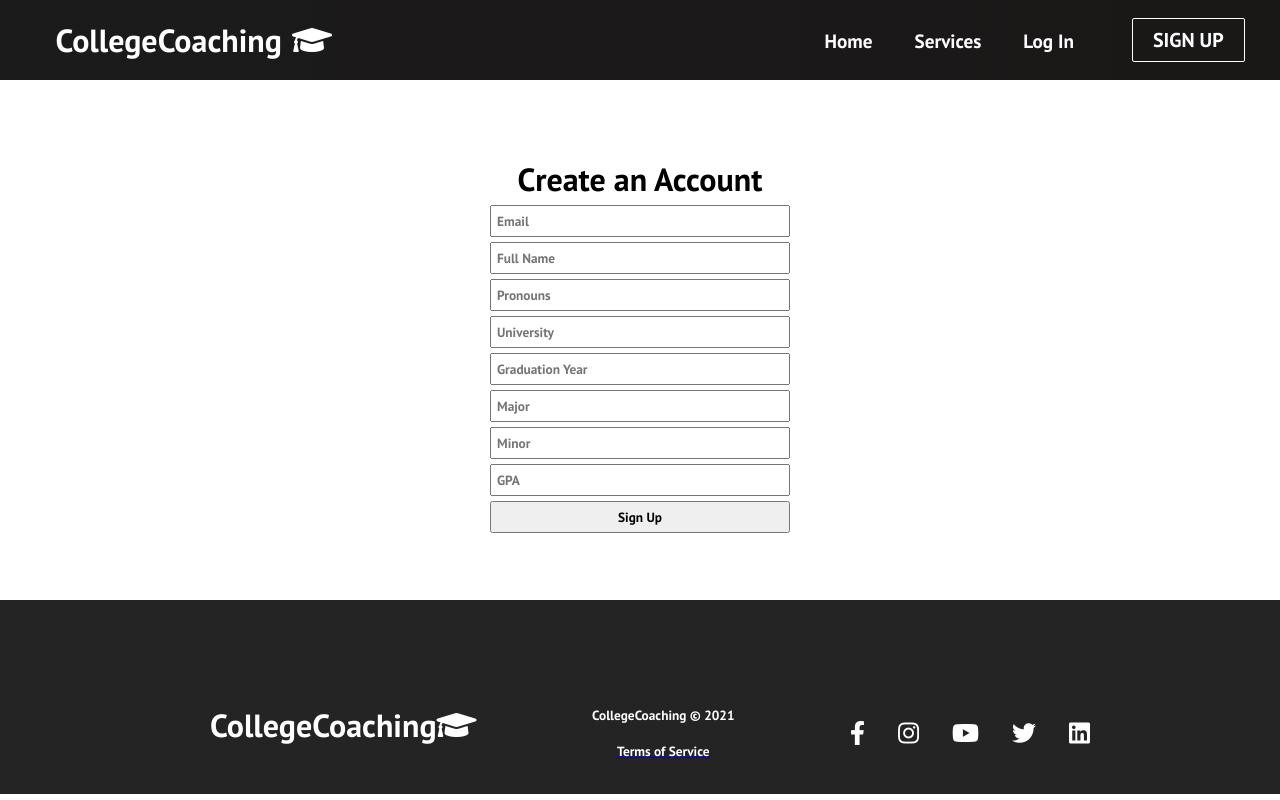
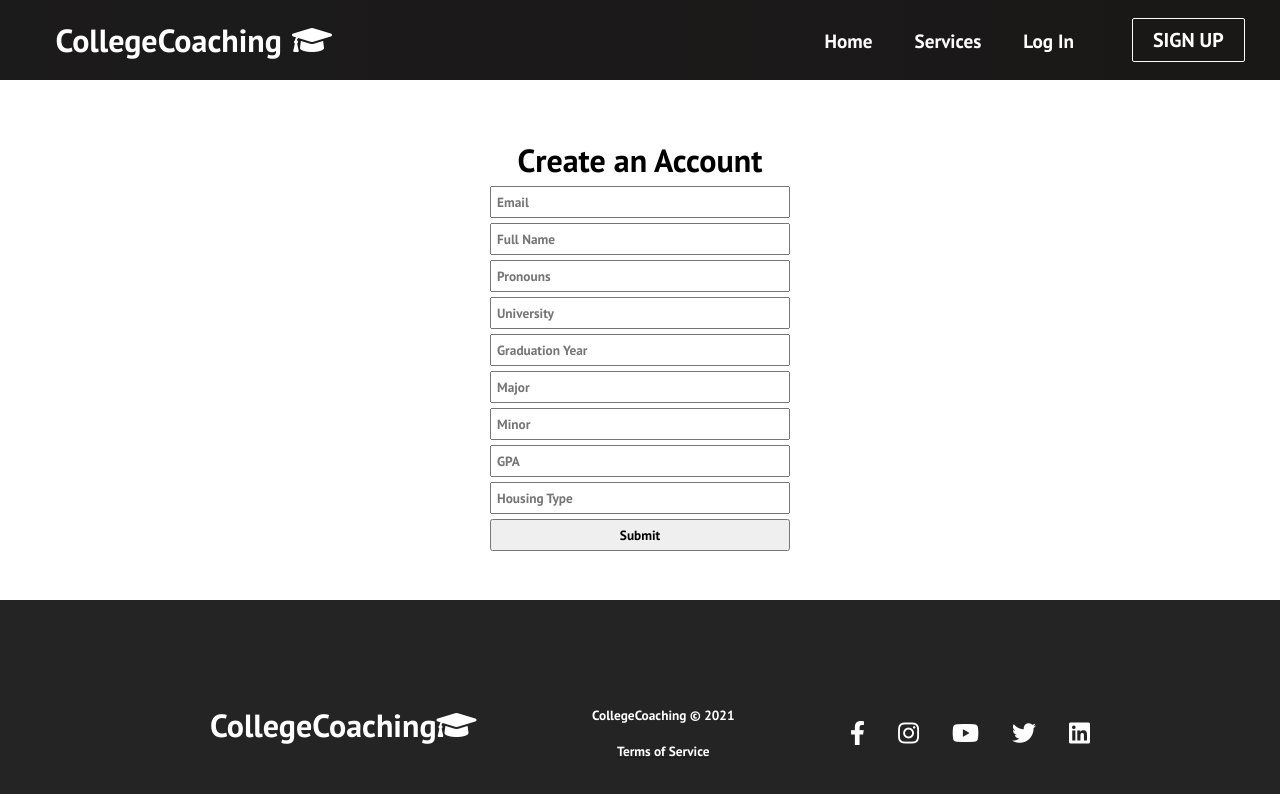
Before and after one commit to JaredMiller2022/497_frontend, a React (Create React App) app: page /sign-up in a window 1280 px wide. Built offline with nearby package versions, Linux system fonts and the light colour scheme.

Commit message:
Try to start backend integration

```diff
--- a/src/components/pages/Login.js
+++ b/src/components/pages/Login.js
@@ -16,7 +16,7 @@ function Login() {
           justifyContent: 'center',
         }}>
           <h1>Log In</h1>
-          <form action="/" method="POST" style={{flex: 1}}>
+          <form action="/" method="GET" style={{flex: 1}}>
             <input
               value={email}
               onChange={i => setEmail(i.target.value)}
--- a/src/components/pages/SignUp.js
+++ b/src/components/pages/SignUp.js
@@ -14,6 +14,28 @@ export default function SignUp() {
   const [ minor, setMinor ] = useState('')
   const [ housingType, setHousingType ] = useState('')
 
+  const submitSignUp = () => {
+    fetch("https://eecs497-backend-api.herokuapp.com/coaches/create", {
+      method: "post",
+      headers: {
+        'Accept': 'application/json',
+        'ContentType': 'application/json'
+      },
+      body: JSON.stringify({
+        coach_name: name,
+        university_name: university,
+        university_grad_date: gradYear,
+        gpa: gpa,
+        major: major,
+        minor: minor,
+        email: email,
+        pronouns: pronouns,
+        housing_type: housingType,
+      })
+    })
+    .then((response) => console.log(response))
+  }
+
   return (
     <>
       <div className="signUpForm">
@@ -24,12 +46,6 @@ export default function SignUp() {
           justifyContent: 'center',
         }}>
           <h1>Create an Account</h1>
-          <form action="/" method="POST" style={{
-            display: 'flex',
-            flexDirection: 'column',
-            justifyContent: 'center',
-            spaceBetween: 10,
-          }}>
           <input
             value={email}
             onChange={e => {
@@ -132,12 +148,31 @@ export default function SignUp() {
               padding: 5,
             }}
           />
-            <input type="submit" value="Sign Up" style={{
+          <input
+            value={housingType}
+            onChange={i => setHousingType(i.target.value)}
+            type='text'
+            id='housingType'
+            placeholder='Housing Type'
+            name='housingType'
+            style={{
               width: 300,
               marginTop: 5,
               padding: 5,
-            }}/>
-          </form>
+            }}
+          />
+          <button
+            text="Submit"
+            value="Sign Up"
+            style={{
+              width: 300,
+              marginTop: 5,
+              padding: 5,
+            }}
+            onClick={() => submitSignUp()}
+          >
+            Submit
+          </button>
         </div>
 
 
```
Lines whose indentation alone changed are shown as unchanged.
